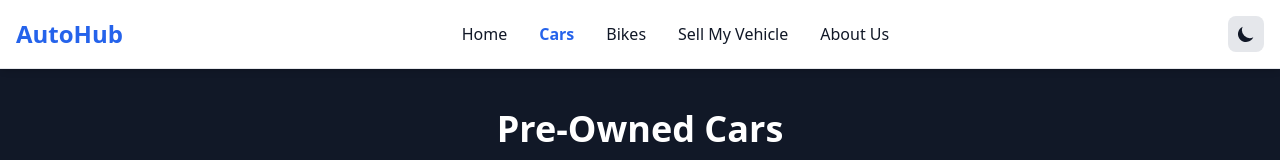
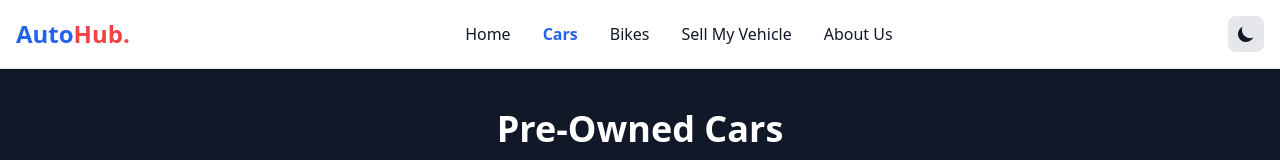
Before and after one commit to kbanupriya7/AutoHub-Pre-Owned-Vehicle-Marketplace-group-project-portfolio, a website: page cars.html in a window 1280 px wide. Shown: the top 160 px of the page. Drawn offline with nearby package versions, Linux system fonts and the light colour scheme.

Commit message:
logo Corrections

```diff
--- a/cars.html
+++ b/cars.html
@@ -22,7 +22,7 @@
     <!-- Navigation Bar -->
     <nav
         class="bg-white dark:bg-gray-900 p-4 flex items-center justify-between shadow-md sticky top-0 z-10 border-b border-gray-200 dark:border-gray-800">
-        <a href="index.html" class="text-2xl font-bold text-blue-600 dark:text-blue-500">AutoHub</a>
+        <a href="index.html" class="text-2xl font-bold text-blue-600 dark:text-blue-500">Auto<span class="text-red-500 dark:text-red-500">Hub.</a>
 
         <ul class="hidden md:flex gap-8 font-medium">
             <li><a class="hover:text-blue-600 dark:hover:text-blue-500" href="index.html">Home</a></li>
```
